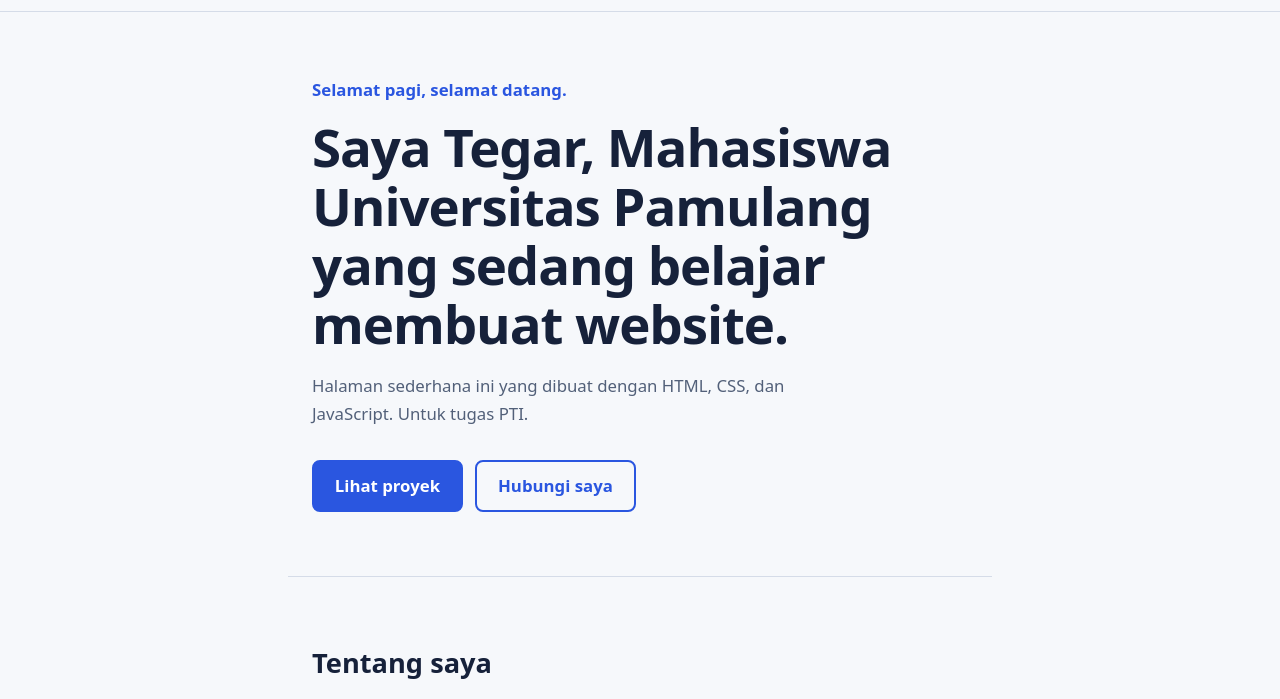
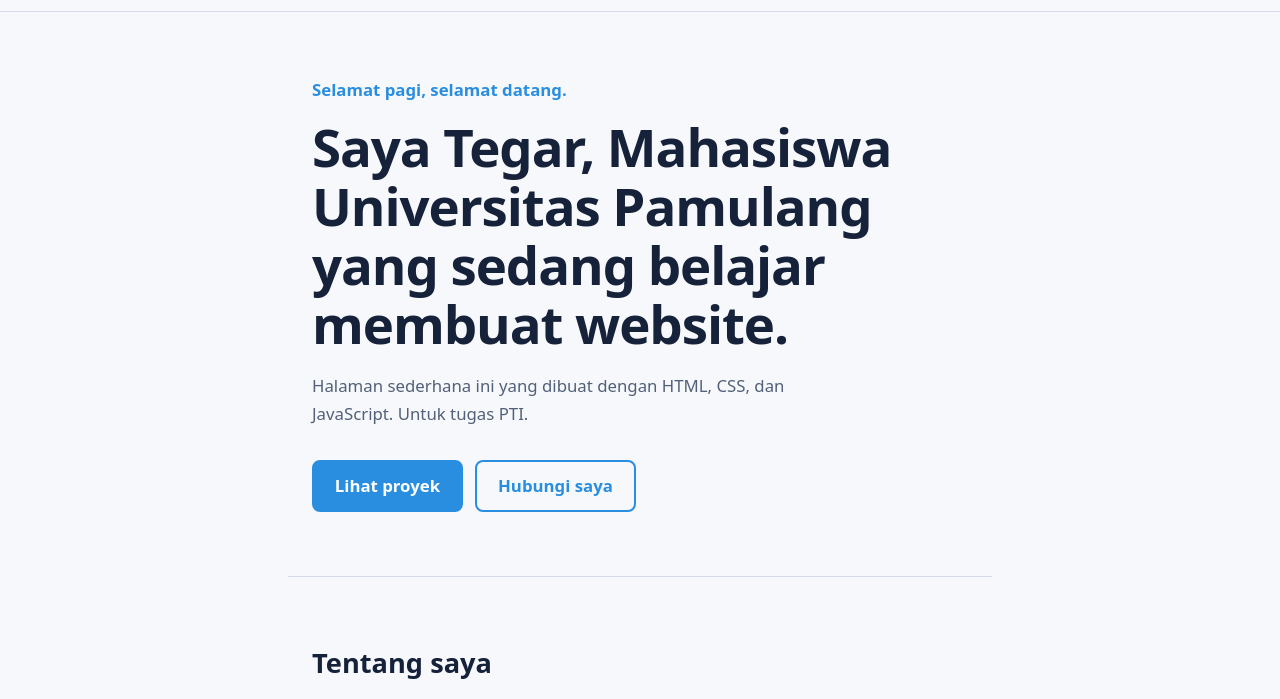
Before and after one commit to rajasatgr/webtugas, a plain HTML site: page index.html in a window 1280 px wide. Shown: the part 56-755 px from the top of the page. Drawn offline with Linux system fonts and the light colour scheme.

Commit message:
Update style.css

```diff
--- a/style.css
+++ b/style.css
@@ -5,18 +5,18 @@
   --teks: #16213a;
   --teks-redup: #526079;
   --garis: #d5dce8;
-  --aksen: #2a56e0;
+  --aksen: #2a8ee0;
   --aksen-teks: #ffffff;
   --permukaan: #ffffff;
 }
 
 /* Warna untuk mode gelap (diaktifkan oleh script.js) */
 :root[data-tema="gelap"] {
-  --bg: #0f1626;
+  --bg: #0a0d14;
   --teks: #e8edf7;
   --teks-redup: #9aa8c2;
   --garis: #26324d;
-  --aksen: #7a9bff;
+  --aksen: #2a8ee0;
   --aksen-teks: #0f1626;
   --permukaan: #162039;
 }
```
